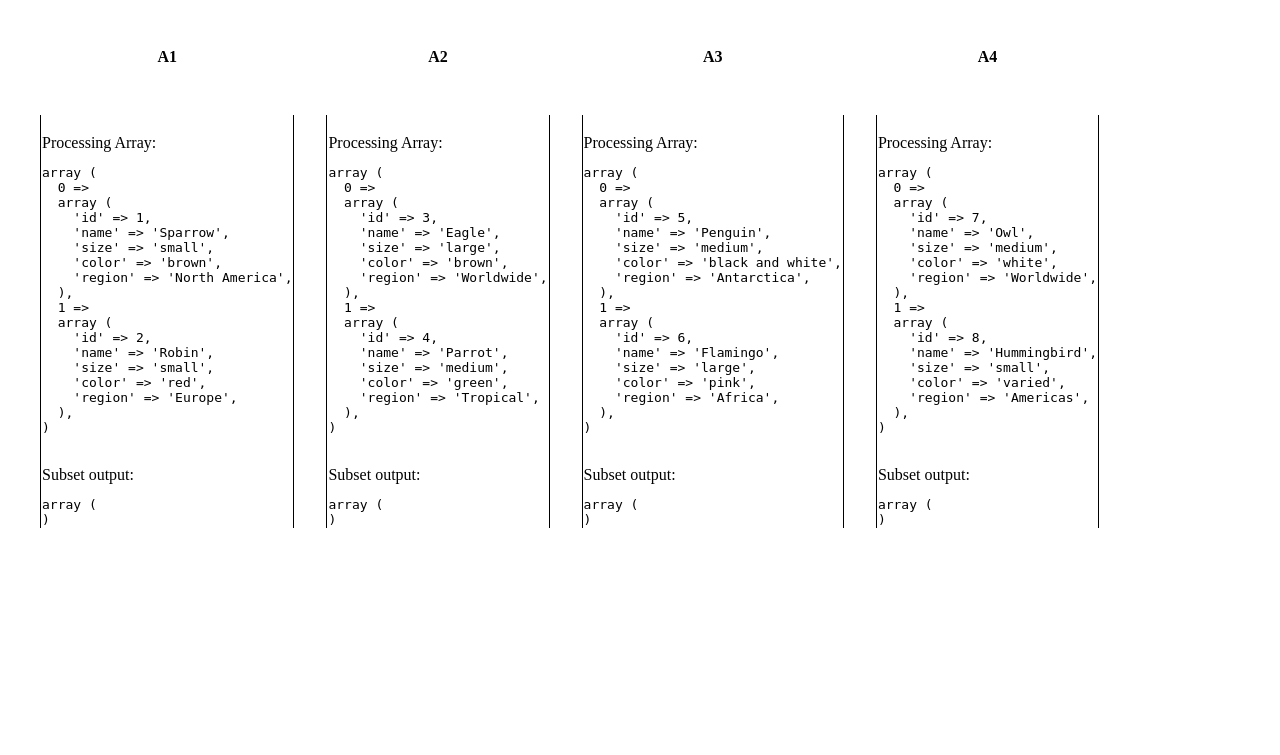
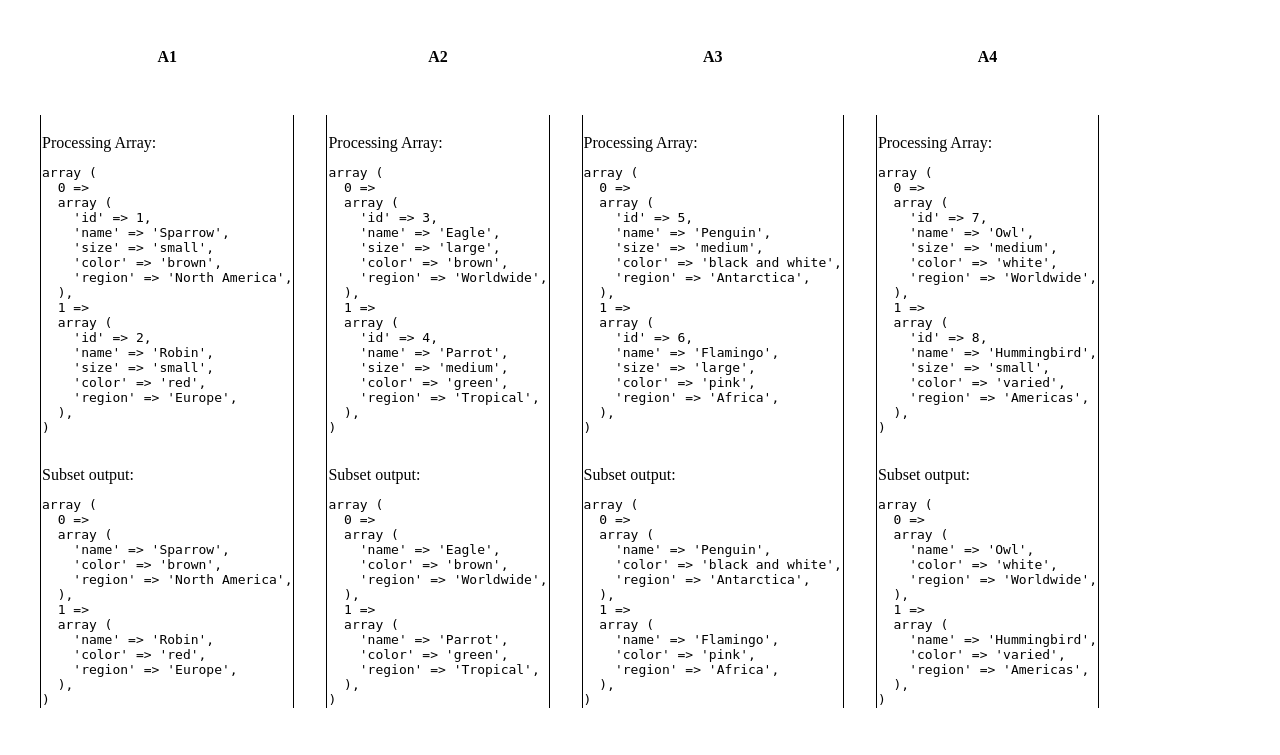
Before and after one commit to VikShah/HoopStats-Project, a PHP site: page /M5/problem1.php in a window 1280 px wide. Shown: the part 27-782 px from the top of the page. Run offline with PHP 8.4, Linux system fonts and the light colour scheme.

Commit message:
Finished problem 1.php

```diff
--- a/public_html/M5/problem1.php
+++ b/public_html/M5/problem1.php
@@ -27,7 +27,15 @@ function processBirds($birds) {
     // TODO add logic here to create a new array with only name, color, and region
     $subset = []; // result array
     // Start edits
-
+    // UCID: VS53
+    // DATE: 06/24/2024
+    foreach ($birds as $bird) {
+        $subset[] = [
+            "name" => $bird["name"],
+            "color" => $bird["color"],
+            "region" => $bird["region"]
+        ];
+    }
     // End edits
     echo "<pre>" . var_export($subset, true) . "</pre>";
 
```
